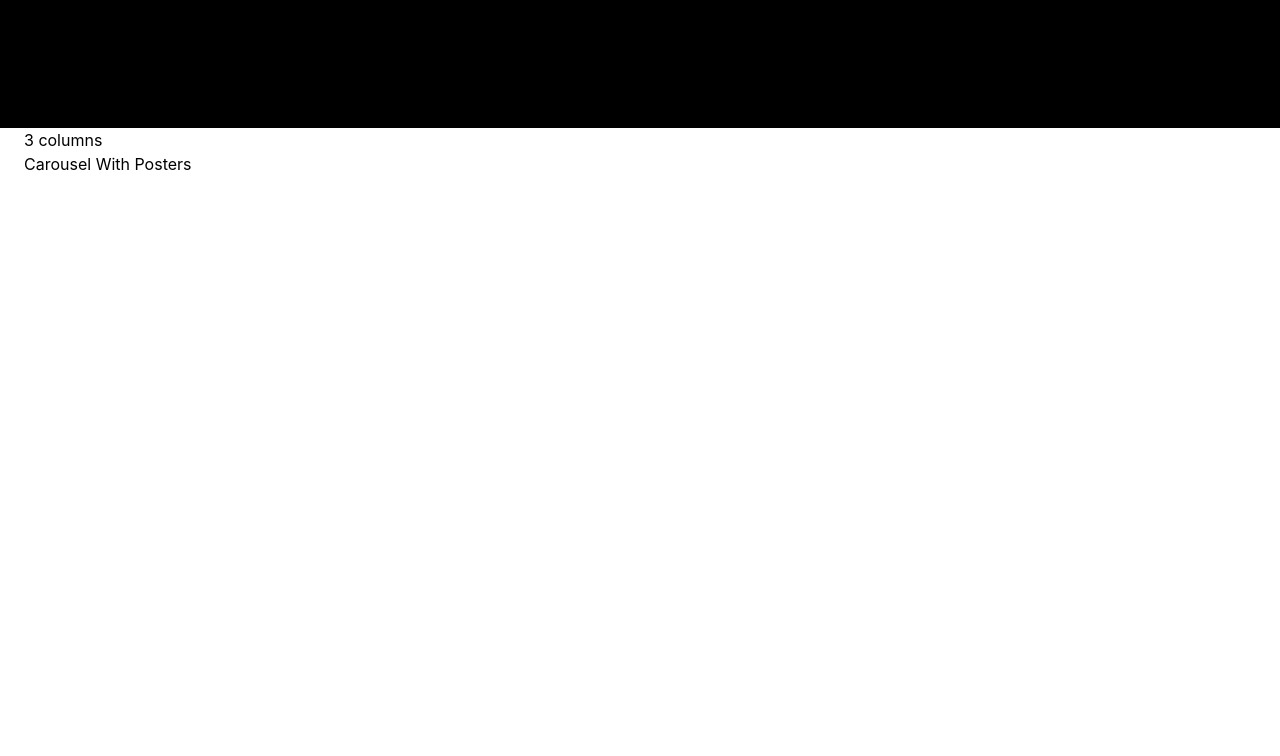
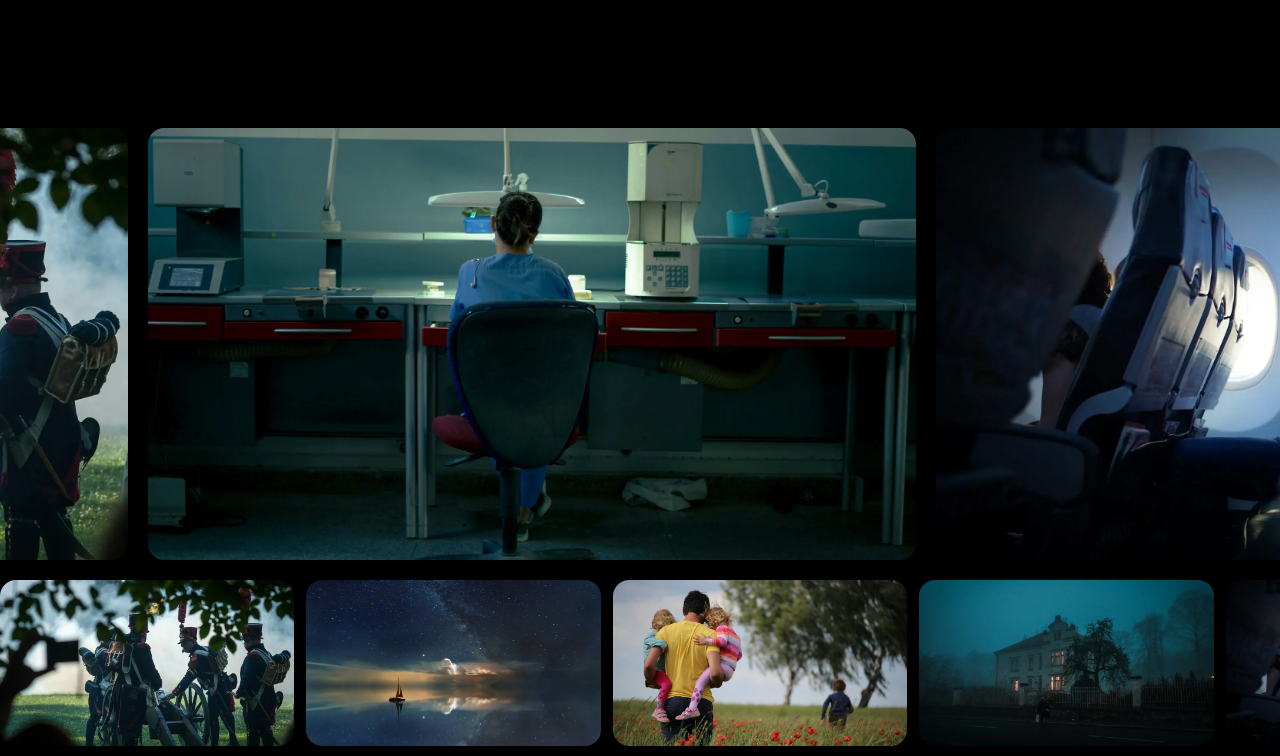
Before and after one commit to souph1s/apple-tv, a React (Vite) app: page / in a window 1280 px wide. Shown: the part 1500-2256 px from the top of the page. Before the commit the page ends 1676 px from the top, so only its background shows below. Built offline with nearby package versions, Linux system fonts and the light colour scheme.

Commit message:
feat: create movies visual structure

```diff
--- a/src/App.tsx
+++ b/src/App.tsx
@@ -2,6 +2,7 @@ import { Container } from './components/container';
 import { Header } from './components/header';
 import { Hero } from './components/section/hero';
 import { Usps } from './components/section/usps';
+import { VideoCarousel } from './components/section/video-carousel';
 import './styles.css';
 
 function App() {
@@ -13,9 +14,9 @@ function App() {
           <Hero />
           <Usps />
         </div>
-        <div>
-          <Container>3 columns</Container>
-        </div>
+        <VideoCarousel />
+
+        <div className="h-[300vh]" />
         <div>
           <Container>Carousel With Posters</Container>
         </div>
--- /dev/null
+++ b/src/components/section/video-carousel.tsx
@@ -0,0 +1,59 @@
+import {
+  Movie,
+  movies,
+  randomMoviesSet1,
+  randomMoviesSet2,
+} from '../../movies';
+
+export const VideoCarousel = () => {
+  return (
+    <div className="bg-background pb-8">
+      <div className="overflow-clip">
+        <div className="flex gap-5 mb-5 left-1/2 -translate-x-1/2">
+          <div className="shrink-0 aspect-video w-[60vw] overflow-clip rounded-2xl">
+            <img
+              className="w-full h-full object-cover"
+              src={movies[0].poster}
+              alt={movies[0].name}
+            />
+          </div>
+          <div className="shrink-0 w-[60vw] aspect-video overflow-clip rounded-2xl">
+            <img
+              className="w-full h-full object-cover"
+              src={movies[1].poster}
+              alt={movies[1].name}
+            />
+          </div>
+          <div className="shrink-0 w-[60vw] aspect-video overflow-clip rounded-2xl">
+            <img
+              className="w-full h-full object-cover"
+              src={movies[2].poster}
+              alt={movies[2].name}
+            />
+          </div>
+        </div>
+      </div>
+
+      <div className="space-y-3">
+        <SmallVideoCarousel movies={randomMoviesSet1} />
+        <SmallVideoCarousel movies={randomMoviesSet2} />
+      </div>
+    </div>
+  );
+};
+
+const SmallVideoCarousel = ({ movies }: { movies: Movie[] }) => {
+  return (
+    <div className="flex gap-3 overflow-clip">
+      {movies.map((movie, index) => (
+        <div className="w-[23vw] shrink-0" key={`${movie.name}-${index}`}>
+          <img
+            className="w-full h-full aspect-video object-cover rounded-2xl"
+            src={movie.poster}
+            alt={movie.name}
+          />
+        </div>
+      ))}
+    </div>
+  );
+};
--- /dev/null
+++ b/src/movies.ts
@@ -0,0 +1,34 @@
+export type Movie = {
+  poster: string;
+  name: string;
+};
+export const movies = [
+  { poster: 'img/apple-tv-rebuild/posters/airplane.webp', name: 'Airplane' },
+  {
+    poster: 'img/apple-tv-rebuild/posters/family-man.webp',
+    name: 'Family man',
+  },
+  {
+    poster: 'img/apple-tv-rebuild/posters/laboratory.webp',
+    name: 'Laboratory',
+  },
+  { poster: 'img/apple-tv-rebuild/posters/napoleon.webp', name: 'Napoleon' },
+  {
+    poster: 'img/apple-tv-rebuild/posters/person-in-darkness.webp',
+    name: 'Person in Darkness',
+  },
+  {
+    poster: 'img/apple-tv-rebuild/posters/scary-building.webp',
+    name: 'Scary Building',
+  },
+  { poster: 'img/apple-tv-rebuild/posters/stars.webp', name: 'Stars' },
+];
+export const randomMoviesSet1 = movies
+  .sort(() => Math.random() - 0.5)
+  .concat(movies.sort(() => Math.random() - 0.5))
+  .concat(movies.sort(() => Math.random() - 0.5));
+export const randomMoviesSet2 = movies
+  .sort(() => Math.random() - 0.5)
+  .concat(movies.sort(() => Math.random() - 0.5))
+  .concat(movies.sort(() => Math.random() - 0.5))
+  .sort(() => Math.random() - 0.5);
```
